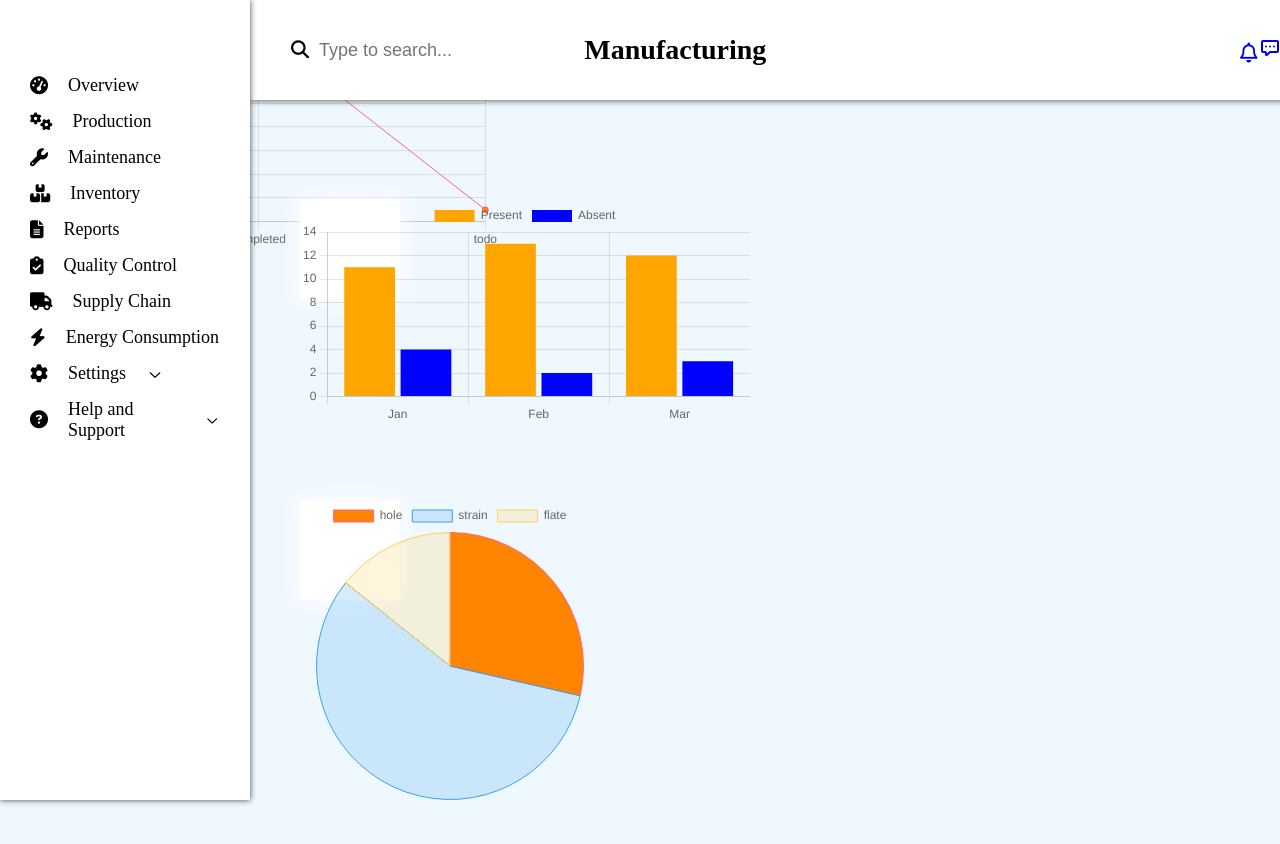
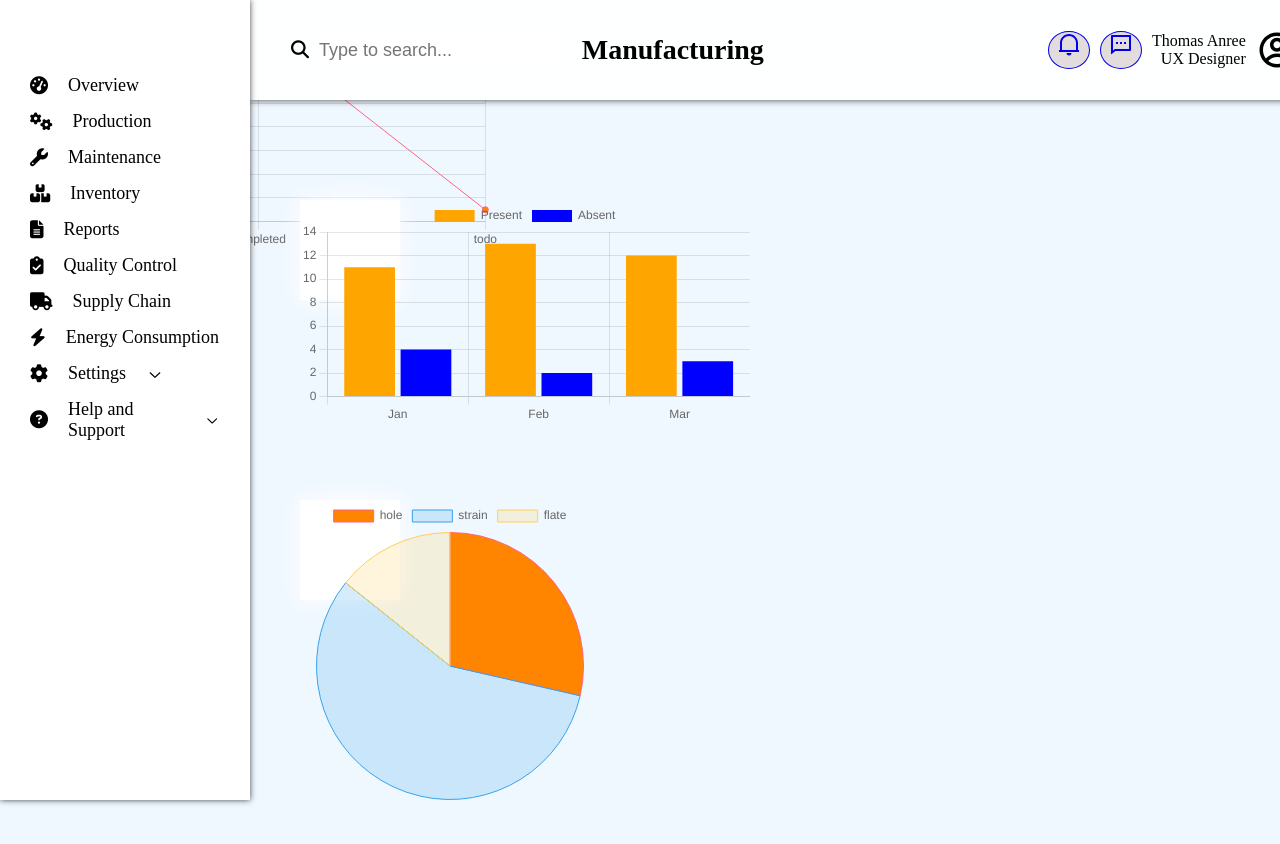
Before and after one commit to LansubTech2024/MES_Frontend, a React (Vite) app: page / in a window 1280 px wide. Shown: the top 844 px of the page. Built offline with nearby package versions, Linux system fonts and the light colour scheme.

Commit message:
changes in header

```diff
--- a/src/Components/Header/Header.css
+++ b/src/Components/Header/Header.css
@@ -45,19 +45,72 @@
 .message-profile{
     display: flex;
     align-items: center;
-    margin-left: 25rem;
+    margin-left: 13rem;
     font-weight: none;
 }
 .notification{
-     font-size: 20px;
+     font-size: 18px;
 }
-.User-Profile{
+.notify-icon{
+    background-color: rgb(227, 220, 220);
+    border-radius: 50%;
+    border: 1px solid;
+    padding: 8px;
+    margin-right: 10px;
+    line-height: 100px;
+}
+.message-icon{
+    background-color: rgb(227, 220, 220);
+    border-radius: 50%;
+    border: 1px solid;
+    padding: 8px;
+}
+.msg-circle{
+    position: absolute;
+    top: 1.6rem;
+    right: 34.5rem;
+    z-index: 1;
+    width: 0.7rem;
+    height: 0.7rem;
+    border-radius: 9999px;
+    background-color: crimson;
+}
+.red-circle{
+    position: absolute;
+    display: inline-flex;
+    z-index: 1;
+    width: 100%;
+    height: 100%;
+    background-color: crimson;
+    border-radius: 9999px;
+    opacity: 0.75;
+    animation-duration: 1s;
+    animation-name: ping ;
+    animation-iteration-count: infinite;
+    animation-timing-function: cubic-bezier(0, 0, 0.2, 1);
+}
+@keyframes ping {
+    75%, 100% {
+      transform: scale(2);
+      opacity: 0;
+    }
+  }
+.profile{
     display: flex;
-    padding: 10px;
     align-items: center;
-    border-radius: 50%;
-    margin-right: 10rem;
     font: 30px;
     cursor: pointer;
-
+    margin-left: 18px;
 }
+.profile , .user-name{
+    font-size: medium;
+    font-weight: 500;
+    text-align: right;
+}
+.profile , .user-role{
+    font-size: medium;
+    font-weight: 500;
+}
+.profile,.picture{
+    margin-left: 10px;
+}
--- a/src/Components/Header/Header.jsx
+++ b/src/Components/Header/Header.jsx
@@ -1,5 +1,5 @@
 import "./Header.css";
-import { RiAccountCircleLine } from "react-icons/ri";
+import { RiAccountCircleLine,RiMessage2Line,RiNotification2Line } from "react-icons/ri";
 import { Link } from "react-router-dom";
 
 const Header = () => {
@@ -25,38 +25,23 @@ const Header = () => {
           <div className="message-profile">
             <div className="notification">
               <Link href="#">
-              <span className="">
-                <span></span>
-              </span>
                 <span className="notify-icon">
-                  <i className="fa-regular fa-bell"></i>
+                  <RiNotification2Line size={24}/>
                 </span>
               </Link>
 
               <Link href="#">
                 <span className="message-icon">
-                  <svg
-                    className="w-6 h-6 text-gray-800 dark:text-white"
-                    aria-hidden="true"
-                    xmlns="http://www.w3.org/2000/svg"
-                    width="24"
-                    height="24"
-                    fill="none"
-                    viewBox="0 0 24 24"
-                  >
-                    <path
-                      stroke="currentColor"
-                      strokeLinecap="round"
-                      strokeLinejoin="round"
-                      strokeWidth="2"
-                      d="M16 10.5h.01m-4.01 0h.01M8 10.5h.01M5 5h14a1 1 0 0 1 1 1v9a1 1 0 0 1-1 1h-6.6a1 1 0 0 0-.69.275l-2.866 2.723A.5.5 0 0 1 8 18.635V17a1 1 0 0 0-1-1H5a1 1 0 0 1-1-1V6a1 1 0 0 1 1-1Z"
-                    />
-                  </svg>
+                  <RiMessage2Line size={24}/>
                 </span>
               </Link>
             </div>
             <div className="profile">
-              <RiAccountCircleLine size={42} />
+              <span className="user">
+              <span className="user-name">Thomas Anree</span><br/>
+              <span className="user-role">UX Designer</span>
+              </span>
+              <RiAccountCircleLine size={42} className="picture" />
             </div>
           </div>
         </div>
```
